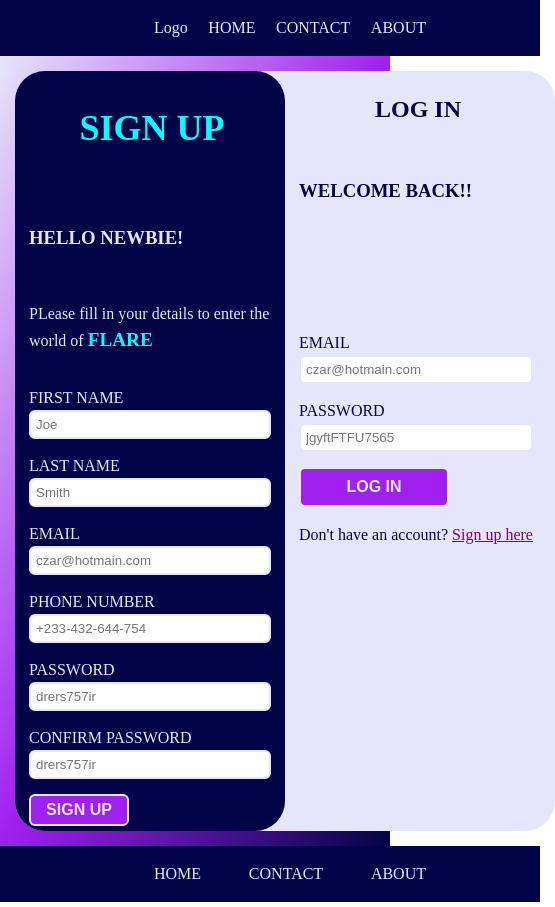
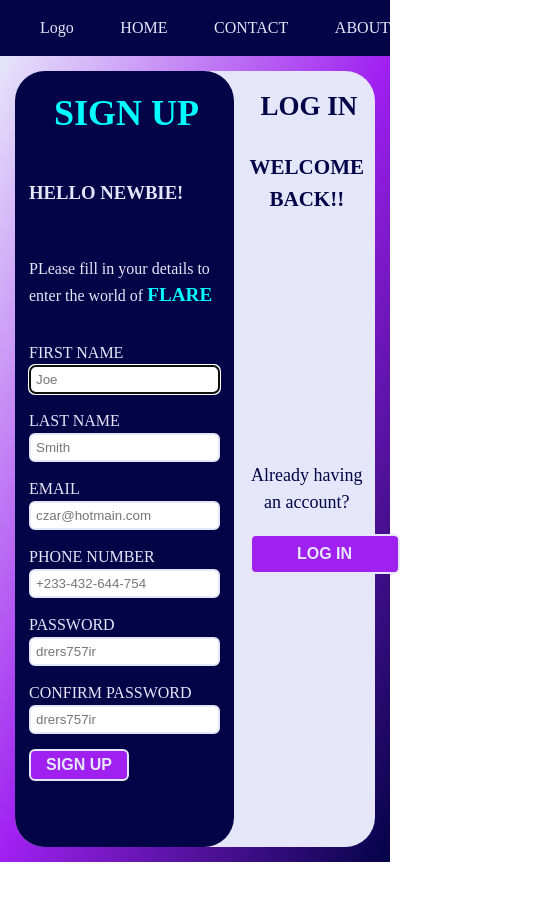
Before and after one commit to Nortey-Micheal/login-page, a plain HTML site: page index.html in a window 390 px wide. Shown: the whole page, 555 px wide, since content can reach past the window. After the commit the page ends 862 px from the top, so only its background shows below. Drawn offline with Linux system fonts and the light colour scheme.

Commit message:
Update CSS and JS for sign up and log in forms; add not-active class to hide inactive form
The CSS has been updated to style the footer and header, and to add a not-active class that hides certain elements

```diff
--- a/index.css
+++ b/index.css
@@ -1,7 +1,3 @@
-/* *{
-    border: red solid 1px;
-} */
-
 body{
     margin: 0;
     padding: 0;
@@ -26,10 +22,22 @@ li,a{
     margin: 0 auto;
 }
 
-header,footer{
+/* footer{
+    position: absolute;
+    bottom: 10px;
+    left: 40%;
+
+} */
+footer button{
+    background-color: #030347;
+    width: 100px;
+    color: #E6E6FA;
+}
+
+header{
     background-color: #030347;
     flex-grow: 0;
-    min-width: 540px;
+    /* min-width: 540px; */
 }
 
 header>div>ul,footer>div>ul{
@@ -38,7 +46,8 @@ header>div>ul,footer>div>ul{
 }
 
 main{
-    height: 90vh;
+    flex-grow: 1;
+    height: 92vh;
     /* background-image: url(images/lavender2.jpg); */
     background-image: linear-gradient(to bottom right,#E6E6FA,#A020f0,#030347);
     padding: 15px;
@@ -50,12 +59,16 @@ main>div>div:last-of-type{
 
 }
 
+main>div>div:last-of-type form{
+    width: 100%;
+}
+
 main>div{
     background-color: #E6E6FA;
     height: 100%;
     display: flex;
     margin: 0 0 0 auto;
-    min-width: 540px;
+    /* min-width: 540px; */
     border-radius: 30px;
 }
 
@@ -95,6 +108,10 @@ main>div>div fieldset>legend{
     color: aqua;
 }
 
+main>div>div:first-of-type:is(.activated) p:last-of-type , main>div>div:last-of-type:is(.activated) p{
+    display: none;
+}
+
 input,button{
     padding: 5px;
     border-radius: 6px;
@@ -118,6 +135,10 @@ input[type="submit"]{
     font-weight: 700;
 }
 
+input[autofocus]{
+    border: blue;
+}
+
 input:not([type="submit"]):valid{
     border: greenyellow 1px solid;
 }
@@ -133,6 +154,7 @@ input:not([type="submit"]):placeholder-shown{
 h2{
     text-decoration: wavy;
     text-decoration-color: #A020F0;
+    margin: 15px 0 0 0;
 }
 
 main>div>div:first-of-type fieldset>p:first-of-type{
@@ -216,3 +238,58 @@ main>div>div:last-of-type fieldset>div{
     justify-content: end;
     margin-bottom: 15px;
 }
+
+.not-active {
+    text-align: center;
+    font-size: large;
+}
+
+main>div>div:first-of-type:is(.not-active) p:last-of-type{
+    grid-area: b;
+}
+
+main>div>div:first-of-type:is(.not-active) input[type="submit"]{
+    grid-area: p2;
+}
+
+main>div>div:first-of-type:is(.not-active) p:first-of-type{
+    display: none;
+}
+
+main>div>div:last-of-type:is(.not-active) fieldset button{
+    grid-area: p2;
+}
+
+main>div>div:last-of-type:is(.not-active) p{
+    grid-area: b;
+}
+
+.not-active input:not([type="submit"]){
+    display: none;
+}
+.not-active label{
+    display: none;
+}
+
+main>div>div:last-of-type:is(.not-active) fieldset>div{
+    display: none;
+}
+
+@media (max-width: 700px) {
+    .not-active{
+        display: none;
+    }
+
+    .container{
+        width: 100%;
+    }
+
+    main>div{
+        width: 100%;
+    }
+
+    main>div>div{
+        width: 100%;
+    }
+
+}
--- a/index.html
+++ b/index.html
@@ -19,8 +19,8 @@
     </header>
     <main>
       <div class="container">
-        <div class="signup">
-          <form action="#" method="post" id="signup">
+        <div class="signup" id="signup">
+          <form action="#" method="post" >
             <fieldset>
               <legend>
                 <h2>SIGN UP</h2>
@@ -34,6 +34,7 @@
                     type="text"
                     placeholder="Joe"
                     required
+                    autofocus
                     id="firstName"
                   />
                 </div>
@@ -84,13 +85,14 @@
                   />
                 </div>
               </div>
+              <p class="message">Don't have an account?</p>
               <input type="submit" value="SIGN UP" />
-              <p>Already having an account? <a href="#login">Log in</a></p>
+
             </fieldset>
           </form>
         </div>
-        <div class="login">
-          <form action="get" id="login">
+        <div class="login" id="login">
+          <form action="get" >
             <fieldset>
               <legend><h2>LOG IN</h2></legend>
               <h3>WELCOME BACK!!</h3>
@@ -117,22 +119,19 @@
                 </div>
               </div>
               <br />
+              <p>Already having an account?</p>
               <button type="submit">LOG IN</button>
-              <p>Don't have an account? <a href="#signup">Sign up here</a></p>
             </fieldset>
           </form>
         </div>
       </div>
     </main>
-    <footer>
+    <!-- <footer>
       <div class="container">
-        <ul>
-          <li><a href="#">HOME</a></li>
-          <li><a href="#">CONTACT</a></li>
-          <li><a href="#">ABOUT</a></li>
-        </ul>
+        <button>sign up</button>
+
       </div>
-    </footer>
+    </footer> -->
     <script src="index.js"></script>
   </body>
 </html>
--- a/index.js
+++ b/index.js
@@ -1,10 +1,12 @@
 const  div1 = document.querySelector("main>div>div:first-of-type");
 const divs = document.querySelectorAll("main>div>div");
+const links = document.querySelectorAll("main>div>div p>a");
 
 window.addEventListener("load", () =>{
     div1.style.backgroundColor = "#030347";
     div1.style.color = "#E6E6FA";
     div1.classList.add("activated");
+    divs[1].classList.add("not-active");
 })
 
 const check = (event) =>{
@@ -23,24 +25,42 @@ const check = (event) =>{
     }
 }
 
+
+// const verifyScrn = (event) => {
+//     // handleclick();
+//     if (event.target.innerText == "Log in"){
+//         divs[1].classList.remove("not-active");
+//         divs[0].classList.add("not-active");
+//     } else if(event.target.innerText == "Sign up"){
+//         divs[0].classList.remove("not-active");
+//         divs[1].classList.add("not-active");
+//     }
+// }
+
 const changeCol = (event) => {
     check(event);
     if(parent == divs[0]){
         divs[0].style.backgroundColor = "#030347";
         divs[0].style.color = "#E6E6FA";
         divs[0].classList.add("activated");
+        divs[0].classList.remove("not-active");
         divs[1].style.backgroundColor = "#E6E6FA";
         divs[1].style.color = "#030347";
         divs[1].classList.remove("activated");
+        divs[1].classList.add("not-active");
     } else if (parent == divs[1]){
         divs[1].style.backgroundColor = "#030347";
         divs[1].style.color = "#E6E6FA";
         divs[1].classList.add("activated");
+        divs[1].classList.remove("not-active");
         divs[0].style.backgroundColor = "#E6E6FA";
         divs[0].style.color = "#030347";
         divs[0].classList.remove("activated");
+        divs[0].classList.add("not-active");
     } else if(parent == window) {
         console.log("Fuck")
     }
 }
-divs.forEach(addEventListener("click", changeCol))
+divs.forEach(addEventListener("click", changeCol));
+
+// links.forEach(addEventListener("click" , verifyScrn));
```
